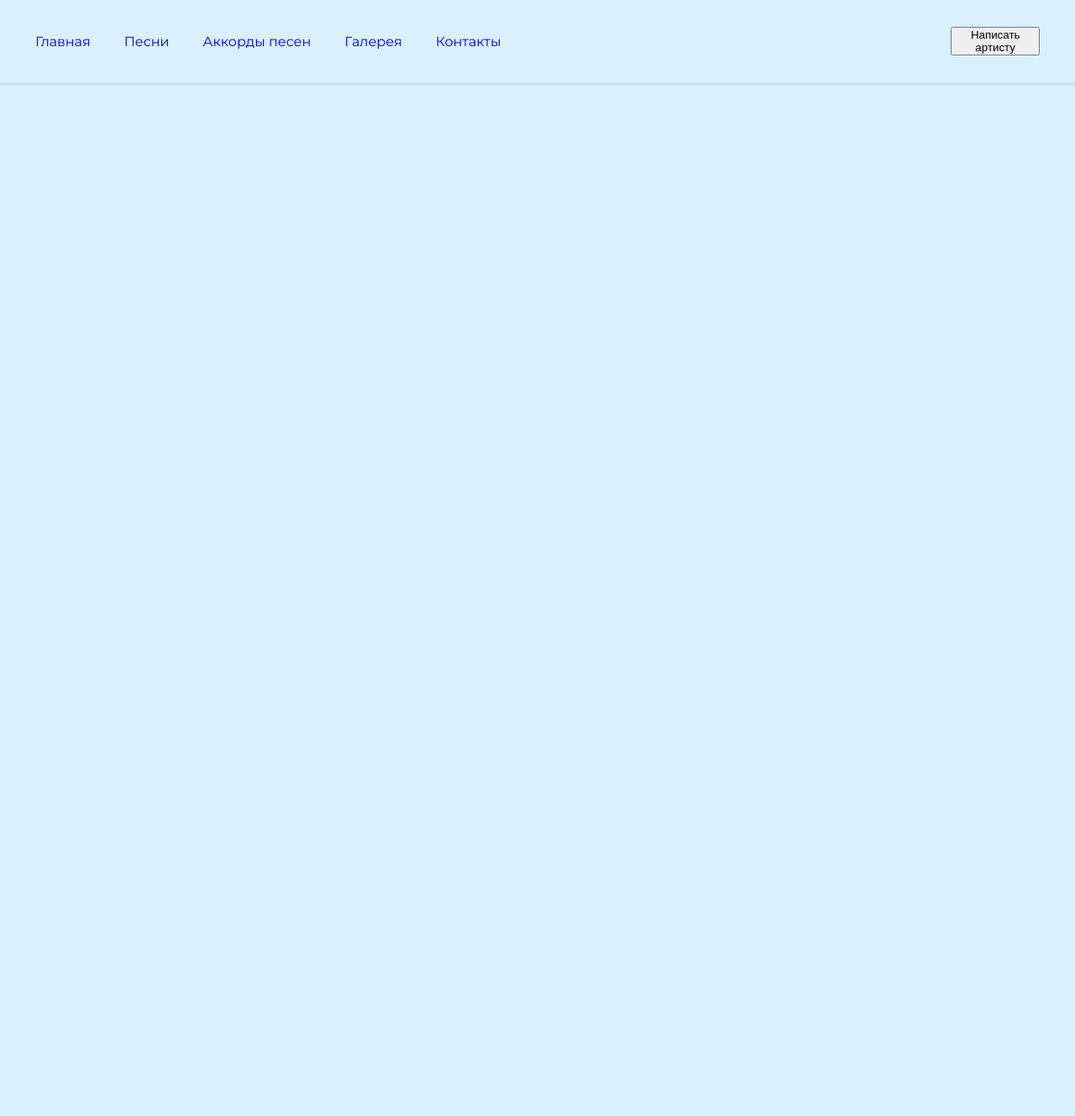
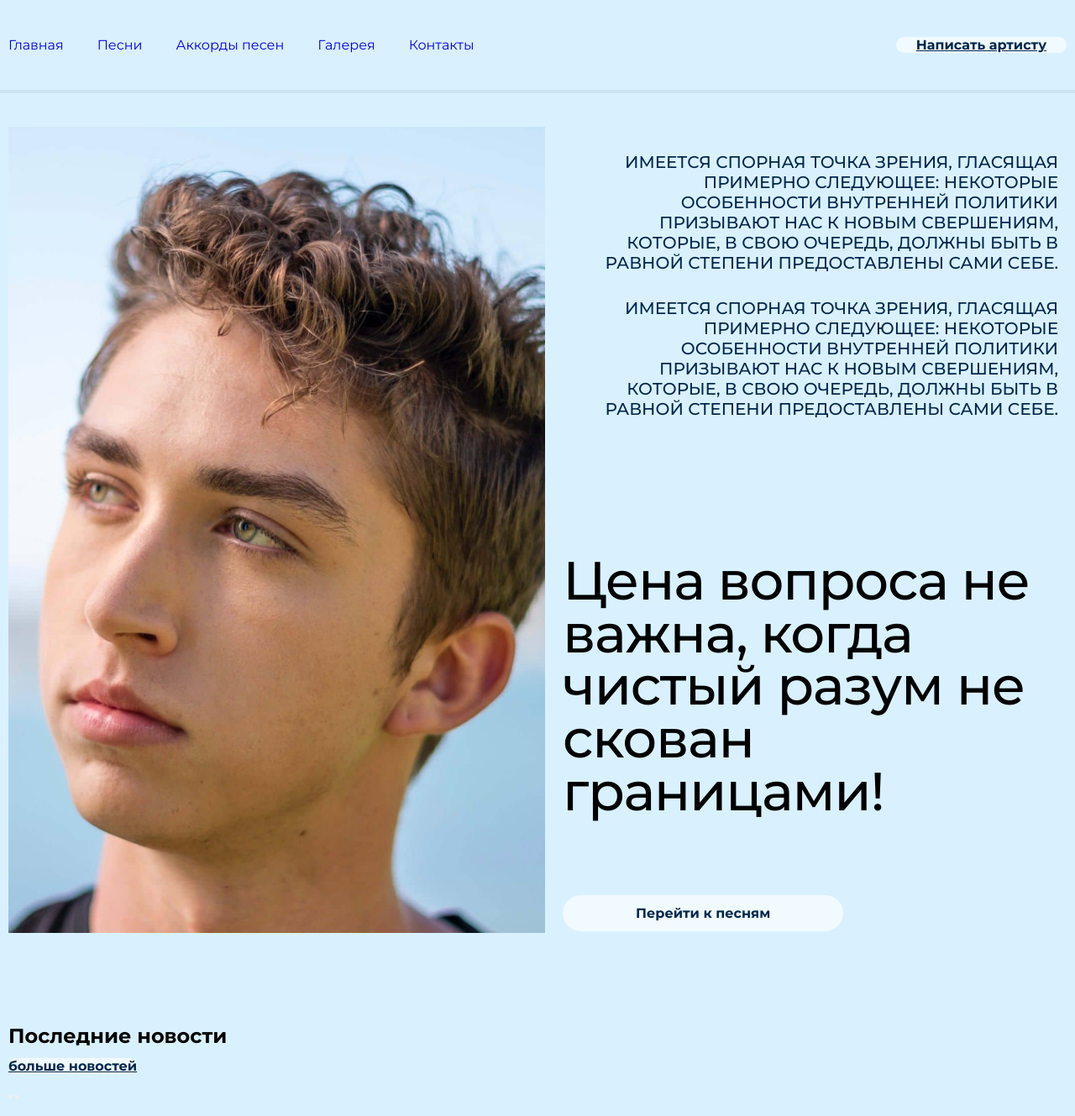
Before and after one commit to windcrack/musick-site, a PHP site: page /musick-site/ in a window 1280 px wide. Shown: the whole page at 84% size. Before the commit the page ends 102 px from the top, so only its background shows below. Run offline with PHP 8.4, Linux system fonts and the light colour scheme.

Commit message:
add hero block and start news block on main

```diff
--- a/index.php
+++ b/index.php
@@ -1,6 +1,31 @@
 <?php include_once 'parts/header.php' ?>
     <main class="container">
         <section class="hero">
+            <div class="hero-pick">
+                <img src="img/hero-img.jpg" alt="Изображение певца" class="hero-pick__img">
+            </div>
+            <div class="hero-info">
+                <div class="hero-info__text">
+                    <p>Имеется спорная точка зрения, гласящая примерно следующее: некоторые особенности внутренней политики призывают нас к новым свершениям, которые, в свою очередь, должны быть в равной степени предоставлены сами себе.</p>
+                    <p>Имеется спорная точка зрения, гласящая примерно следующее: некоторые особенности внутренней политики призывают нас к новым свершениям, которые, в свою очередь, должны быть в равной степени предоставлены сами себе.</p>
+                </div>
+                <div class="hero-info__title">
+                    <h1>Цена вопроса не важна, когда чистый разум не скован границами!</h1>
+                </div>
+                <div class="hero-info__btn">
+                    <a href="#" class="btn btn__hero">Перейти к песням</a>
+                </div>
+            </div>
+        </section>
+        <section class="last-news">
+            <h2 class="section__title">Последние новости</h2>
+            <div class="last-news__controls">
+                <a href="" class="btn">больше новостей</a>
+                <div class="last-news__controls-btns">
+                    <button class="last-news__prev"></button>
+                    <button class="last-news__next"></button>
+                </div>
+            </div>
         </section>
     </main>
 <?php include_once 'parts/footer.php' ?>
--- a/parts/header.php
+++ b/parts/header.php
@@ -6,7 +6,7 @@
     <meta http-equiv="X-UA-Compatible" content="IE=edge">
     <meta name="viewport" content="width=device-width, initial-scale=1.0">
     <title>Сайт авторской музыки</title>
-    <link rel="stylesheet" href="sass/dist/index.css">
+    <link rel="stylesheet" href="style/index.css">
     <!-- foonts -->
     <link rel="preconnect" href="https://fonts.googleapis.com">
     <link rel="preconnect" href="https://fonts.gstatic.com" crossorigin>
@@ -25,7 +25,7 @@
         <div class="container header-block">
             <nav class="container nav-list">
                 <div class="nav-block">
-                    <a href="/" class="nav-block__link">Главная</a>
+                    <a href="http://localhost:8888/musick-site/" class="nav-block__link">Главная</a>
                 </div>
                 <div class="nav-block">
                     <a href="#" class="nav-block__link">Песни</a>
@@ -41,7 +41,7 @@
                 </div>
             </nav>
             <div class="header-btn">
-                <button class="btn btn__header" type="button">Написать артисту</button>
+                <a href="#" class="btn btn__header" type="button">Написать артисту</a>
             </div>
         </div>
     </header>
--- /dev/null
+++ b/sass/_button.sass
@@ -0,0 +1,23 @@
+.btn
+    background: $second-color
+    border-radius: 56px
+    border: none
+    cursor: pointer
+
+
+    font-weight: 600
+    font-size: 16px
+    line-height: 43px
+    color: $text-color
+    transition: $anim500
+
+    &__header
+        padding: 0 24px
+    &__hero
+        padding: 0 87px
+        text-decoration: $none
+        display: block
+        width: fit-content
+    &:hover
+        background: $blue
+        color: $second-color
--- a/sass/_header.sass
+++ b/sass/_header.sass
@@ -1,12 +1,18 @@
 header
     border-bottom: 4px solid rgba(0, 38, 77, 0.06)
+    margin: 0 0 40px
 
 .header-block
-    display: flex
-    padding: 32px
+    display: grid
+    grid-auto-flow: column
+    padding: 32px 0
+    justify-content: space-between
 
 .nav-list
-    display: flex
+    display: grid
+    grid-auto-columns: max-content
+    grid-auto-flow: column
+    width: 100%
     align-items: center
     gap: 40px
 
--- /dev/null
+++ b/sass/_hero.sass
@@ -0,0 +1,28 @@
+.hero
+    display: grid
+    grid-template-columns: 640px 1fr
+    justify-content: space-between
+    gap: 20px
+    margin: 0 0 80px
+    &-info
+        padding: 30px 10px 30px 0
+
+        &__text
+            display: grid
+            gap: 30px
+            font-weight: 500
+            font-size: 20px
+            line-height: 24px
+            text-align: right
+            text-transform: uppercase
+            margin: 0 0 161px
+            color: $text-color
+        &__title
+            font-weight: 500
+            font-size: 64px
+            line-height: 98.6%
+            letter-spacing: -0.02em
+            margin: 0 0 92px
+            h1
+                font-weight: inherit
+                font-size: inherit
--- a/sass/_options.sass
+++ b/sass/_options.sass
@@ -1,4 +1,11 @@
 $main-color: #D9F1FF
+$second-color: #F0FAFF
+$text-color: #00264D
+$blue: #0089F2
+
+
+$anim500: all 0.5s ease-in-out
+
 $Montserrat: 'Montserrat', sans-serif
 
 $none: none
--- /dev/null
+++ b/sass/dist/_hero.min.css
@@ -0,0 +1,2 @@
+.hero{display:grid;grid-template-columns:640px 1fr;justify-content:space-between;gap:20px}.hero-info{font-weight:500;font-size:20px;line-height:24px;text-align:right;text-transform:uppercase;margin:0 0 30px}
+/*# sourceMappingURL=_hero.min.css.map */
--- a/sass/dist/index.css
+++ b/sass/dist/index.css
@@ -27,15 +27,21 @@
 
 header {
   border-bottom: 4px solid rgba(0, 38, 77, 0.06);
+  margin: 0 0 40px;
 }
 
 .header-block {
-  display: flex;
-  padding: 32px;
+  display: grid;
+  grid-auto-flow: column;
+  padding: 32px 0;
+  justify-content: space-between;
 }
 
 .nav-list {
-  display: flex;
+  display: grid;
+  grid-auto-columns: max-content;
+  grid-auto-flow: column;
+  width: 100%;
   align-items: center;
   gap: 40px;
 }
@@ -44,4 +50,69 @@
   text-decoration: none;
 }
 
+.btn {
+  background: #F0FAFF;
+  border-radius: 56px;
+  border: none;
+  cursor: pointer;
+  font-weight: 600;
+  font-size: 16px;
+  line-height: 43px;
+  color: #00264D;
+  transition: all 0.5s ease-in-out;
+}
+
+.btn__header {
+  padding: 0 24px;
+}
+
+.btn__hero {
+  padding: 0 87px;
+  text-decoration: none;
+  display: block;
+  width: fit-content;
+}
+
+.btn:hover {
+  background: #0089F2;
+  color: #F0FAFF;
+}
+
+.hero {
+  display: grid;
+  grid-template-columns: 640px 1fr;
+  justify-content: space-between;
+  gap: 20px;
+  margin: 0 0 80px;
+}
+
+.hero-info {
+  padding: 30px 10px 30px 0;
+}
+
+.hero-info__text {
+  display: grid;
+  gap: 30px;
+  font-weight: 500;
+  font-size: 20px;
+  line-height: 24px;
+  text-align: right;
+  text-transform: uppercase;
+  margin: 0 0 161px;
+  color: #00264D;
+}
+
+.hero-info__title {
+  font-weight: 500;
+  font-size: 64px;
+  line-height: 98.6%;
+  letter-spacing: -0.02em;
+  margin: 0 0 92px;
+}
+
+.hero-info__title h1 {
+  font-weight: inherit;
+  font-size: inherit;
+}
+
 /*# sourceMappingURL=index.css.map */
--- a/sass/dist/index.min.css
+++ b/sass/dist/index.min.css
@@ -1,2 +1,2 @@
-*{margin:0;padding:0;box-sizing:border-box}::after,::before{box-sizing:border-box}body{background:#D9F1FF;font-family:Montserrat,sans-serif}img{max-width:100%;border:none;vertical-align:top}.container{max-width:1300px;width:calc(100% - 20px);margin:0 auto}header{border-bottom:4px solid rgba(0,38,77,.06)}.header-block{display:flex;padding:32px}.nav-list{display:flex;align-items:center;gap:40px}.nav-block__link{text-decoration:none}
+.header-block,.nav-list{display:grid;grid-auto-flow:column}*{margin:0;padding:0;box-sizing:border-box}::after,::before{box-sizing:border-box}body{background:#D9F1FF;font-family:Montserrat,sans-serif}img{max-width:100%;border:none;vertical-align:top}.container{max-width:1300px;width:calc(100% - 20px);margin:0 auto}header{border-bottom:4px solid rgba(0,38,77,.06);margin:0 0 40px}.header-block{padding:32px 0;justify-content:space-between}.nav-list{grid-auto-columns:max-content;width:100%;align-items:center;gap:40px}.nav-block__link{text-decoration:none}.btn{background:#F0FAFF;border-radius:56px;border:none;cursor:pointer;font-weight:600;font-size:16px;line-height:43px;color:#00264D;transition:all .5s ease-in-out}.btn__header{padding:0 24px}.btn__hero{padding:0 87px;text-decoration:none;display:block;width:fit-content}.btn:hover{background:#0089F2;color:#F0FAFF}.hero{display:grid;grid-template-columns:640px 1fr;justify-content:space-between;gap:20px;margin:0 0 80px}.hero-info{padding:30px 10px 30px 0}.hero-info__text{display:grid;gap:30px;font-weight:500;font-size:20px;line-height:24px;text-align:right;text-transform:uppercase;margin:0 0 161px;color:#00264D}.hero-info__title{font-weight:500;font-size:64px;line-height:98.6%;letter-spacing:-.02em;margin:0 0 92px}.hero-info__title h1{font-weight:inherit;font-size:inherit}
 /*# sourceMappingURL=index.min.css.map */
--- a/sass/index.sass
+++ b/sass/index.sass
@@ -23,3 +23,5 @@
     margin: 0 auto
 
 @import header
+@import button
+@import hero
--- a/style/index.css
+++ b/style/index.css
@@ -29,19 +29,26 @@
 
 header {
   border-bottom: 4px solid rgba(0, 38, 77, 0.06);
+  margin: 0 0 40px;
 }
 
 .header-block {
-  display: -webkit-box;
-  display: -ms-flexbox;
-  display: flex;
-  padding: 32px;
+  display: -ms-grid;
+  display: grid;
+  grid-auto-flow: column;
+  padding: 32px 0;
+  -webkit-box-pack: justify;
+      -ms-flex-pack: justify;
+          justify-content: space-between;
 }
 
 .nav-list {
-  display: -webkit-box;
-  display: -ms-flexbox;
-  display: flex;
+  display: -ms-grid;
+  display: grid;
+  grid-auto-columns: -webkit-max-content;
+  grid-auto-columns: max-content;
+  grid-auto-flow: column;
+  width: 100%;
   -webkit-box-align: center;
       -ms-flex-align: center;
           align-items: center;
@@ -51,3 +58,76 @@
 .nav-block__link {
   text-decoration: none;
 }
+
+.btn {
+  background: #F0FAFF;
+  border-radius: 56px;
+  border: none;
+  cursor: pointer;
+  font-weight: 600;
+  font-size: 16px;
+  line-height: 43px;
+  color: #00264D;
+  -webkit-transition: all 0.5s ease-in-out;
+  transition: all 0.5s ease-in-out;
+}
+
+.btn__header {
+  padding: 0 24px;
+}
+
+.btn__hero {
+  padding: 0 87px;
+  text-decoration: none;
+  display: block;
+  width: -webkit-fit-content;
+  width: -moz-fit-content;
+  width: fit-content;
+}
+
+.btn:hover {
+  background: #0089F2;
+  color: #F0FAFF;
+}
+
+.hero {
+  display: -ms-grid;
+  display: grid;
+  -ms-grid-columns: 640px 1fr;
+      grid-template-columns: 640px 1fr;
+  -webkit-box-pack: justify;
+      -ms-flex-pack: justify;
+          justify-content: space-between;
+  gap: 20px;
+  margin: 0 0 80px;
+}
+
+.hero-info {
+  padding: 30px 10px 30px 0;
+}
+
+.hero-info__text {
+  display: -ms-grid;
+  display: grid;
+  gap: 30px;
+  font-weight: 500;
+  font-size: 20px;
+  line-height: 24px;
+  text-align: right;
+  text-transform: uppercase;
+  margin: 0 0 161px;
+  color: #00264D;
+}
+
+.hero-info__title {
+  font-weight: 500;
+  font-size: 64px;
+  line-height: 98.6%;
+  letter-spacing: -0.02em;
+  margin: 0 0 92px;
+}
+
+.hero-info__title h1 {
+  font-weight: inherit;
+  font-size: inherit;
+}
```
Also changed, not shown: sass/dist/_hero.css (added, +17 -0 lines), img/hero-img.jpg (added), 5 other files.
